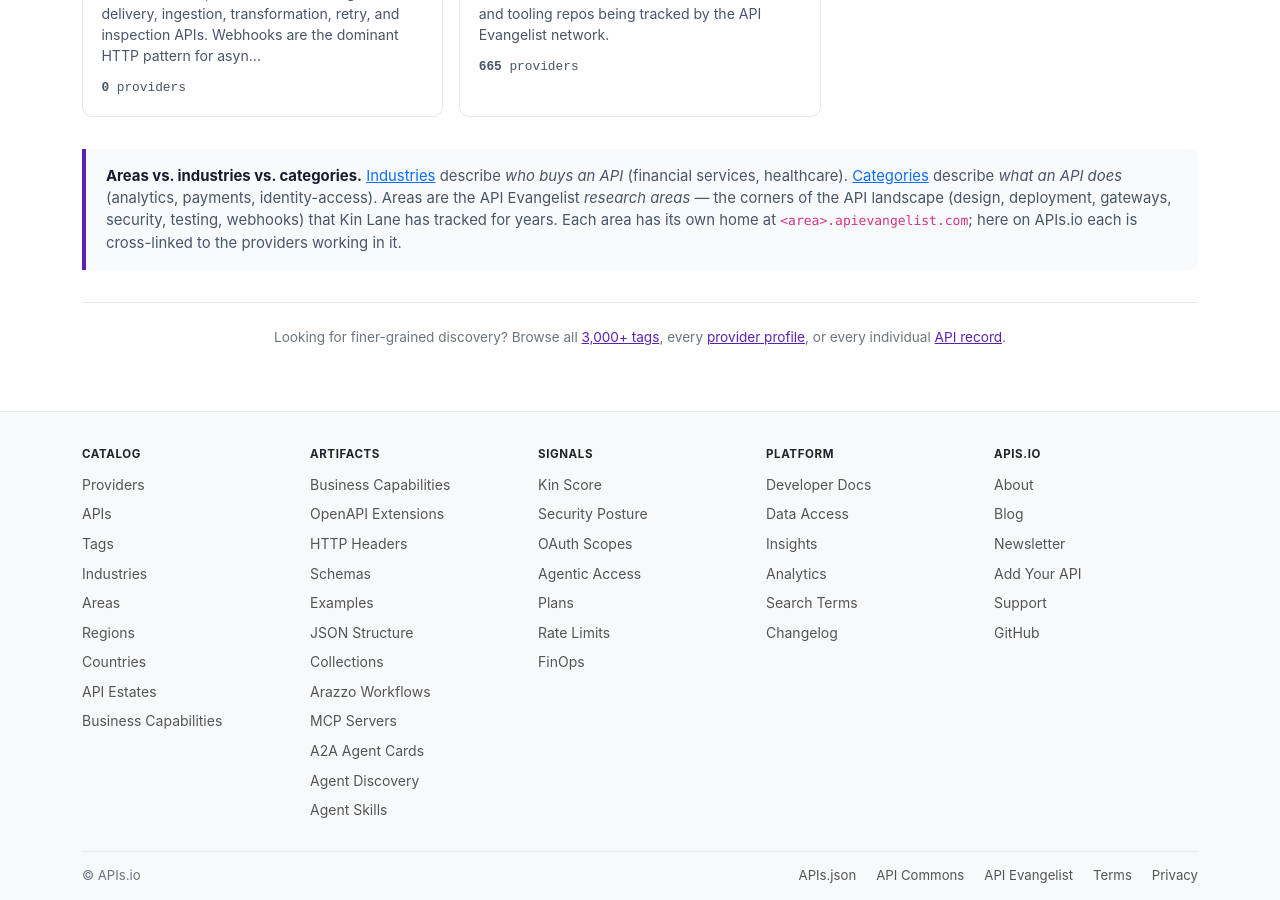
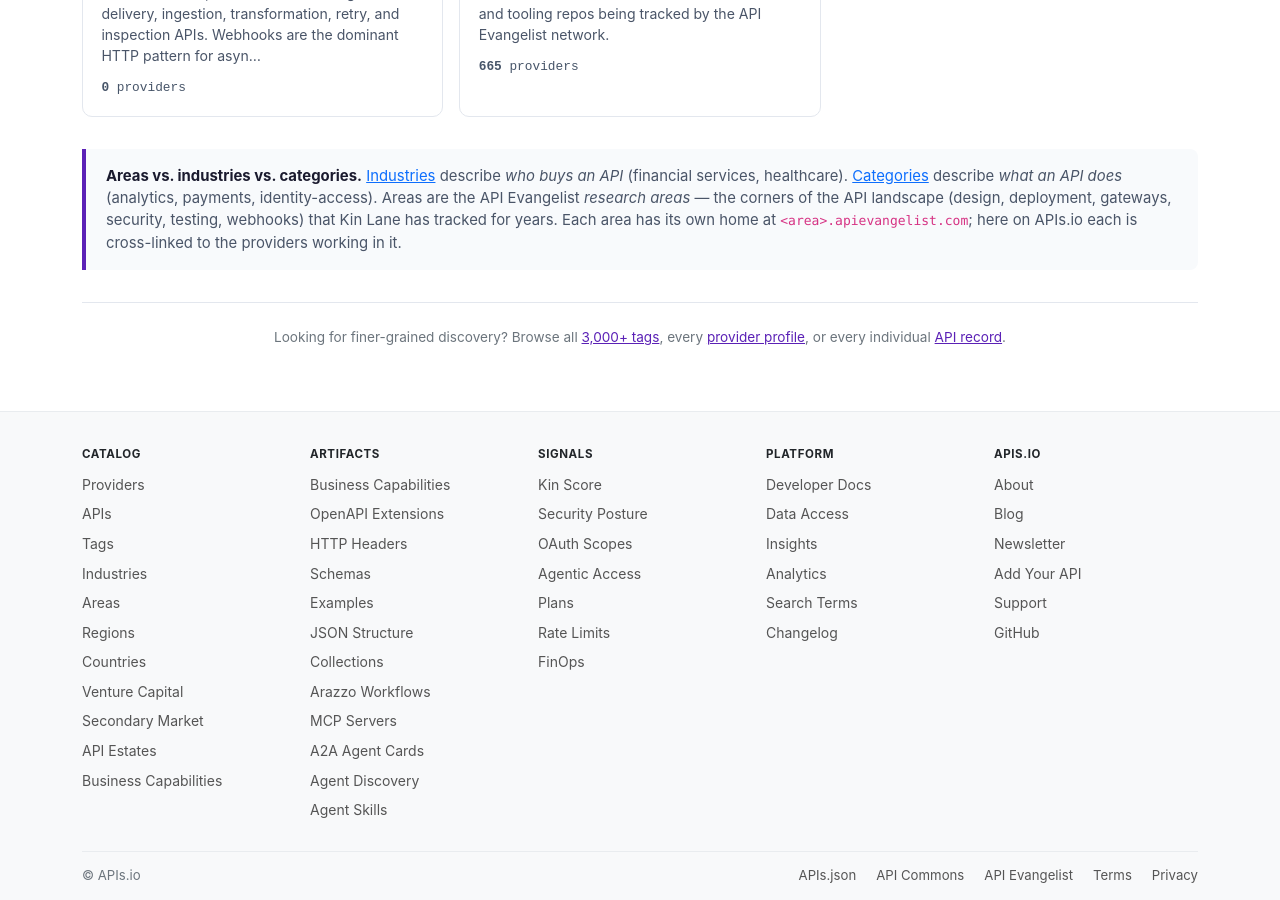
Before and after one commit to api-search/areas, a Jekyll site: the page built from index.html, in a window 1280 px wide and 900 px high, scrolled down 5926 px. Built offline with Jekyll 4.4.1, drawn with Linux system fonts in a browser that asks for light colours; a script that is not in the unit is left out.

Commit message:
nav: add Venture Capital and Secondary Market to the Catalog footer column
Both sections were reachable from the header (Browse > Market) but absent
from the footer, which is the primary crawl path across the network. Placed
after Countries and before API Estates to mirror the header group order.

Source of truth is network/_data/nav.yml; distributed by bootstrap-sites.py.

Co-Authored-By: Claude Opus 5 (1M context) <noreply@anthropic.com>

```diff
--- a/_data/nav.yml
+++ b/_data/nav.yml
@@ -156,6 +156,8 @@ footer:
         - { label: Areas, url: 'https://apis.io/areas/' }
         - { label: Regions, url: 'https://apis.io/regions/' }
         - { label: Countries, url: 'https://apis.io/countries/' }
+        - { label: Venture Capital, url: 'https://apis.io/vcs/' }
+        - { label: Secondary Market, url: 'https://apis.io/secondary-market/' }
         - { label: API Estates, url: 'https://apis.io/estates/' }
         - { label: Business Capabilities, url: 'https://apis.io/capabilities/' }
 
```
